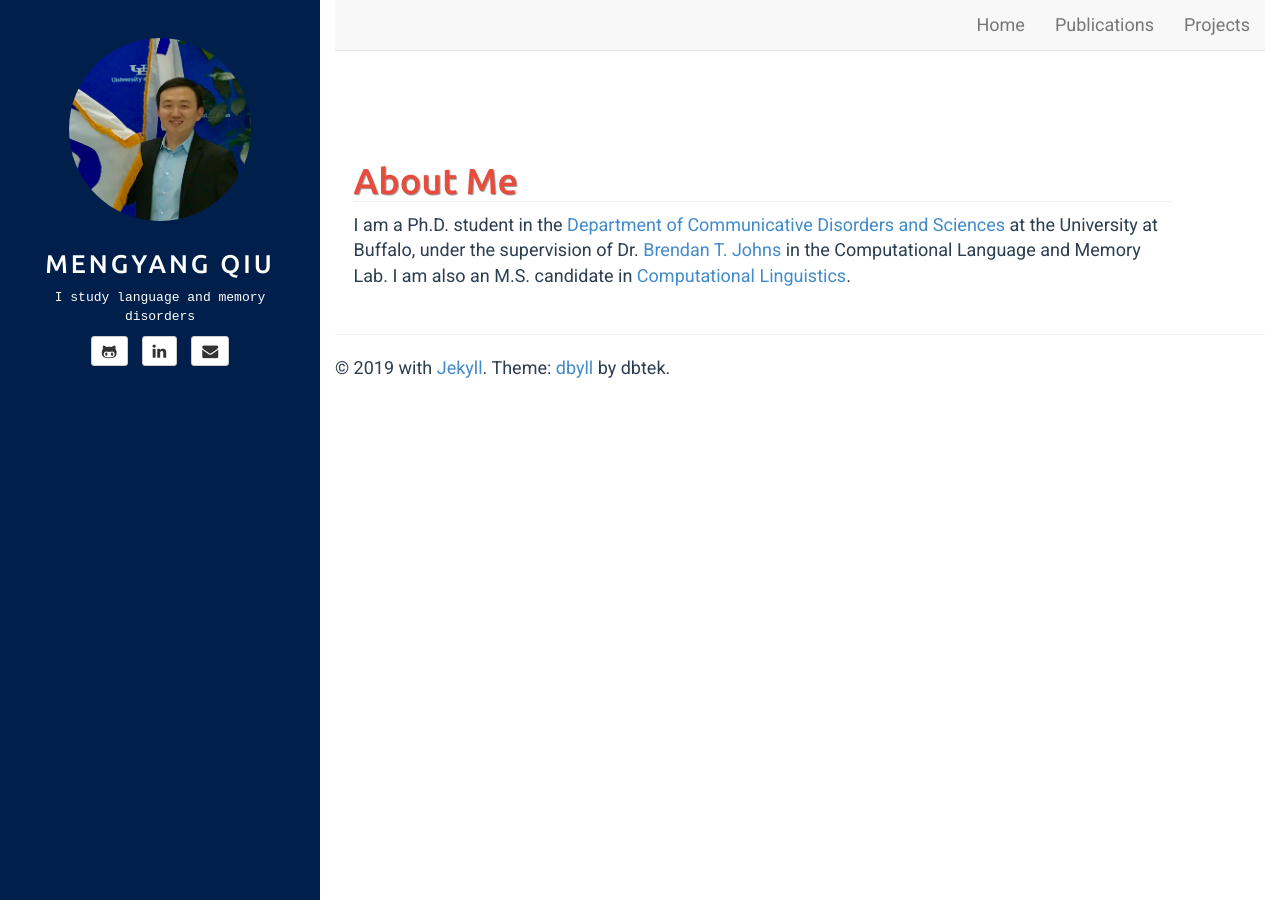
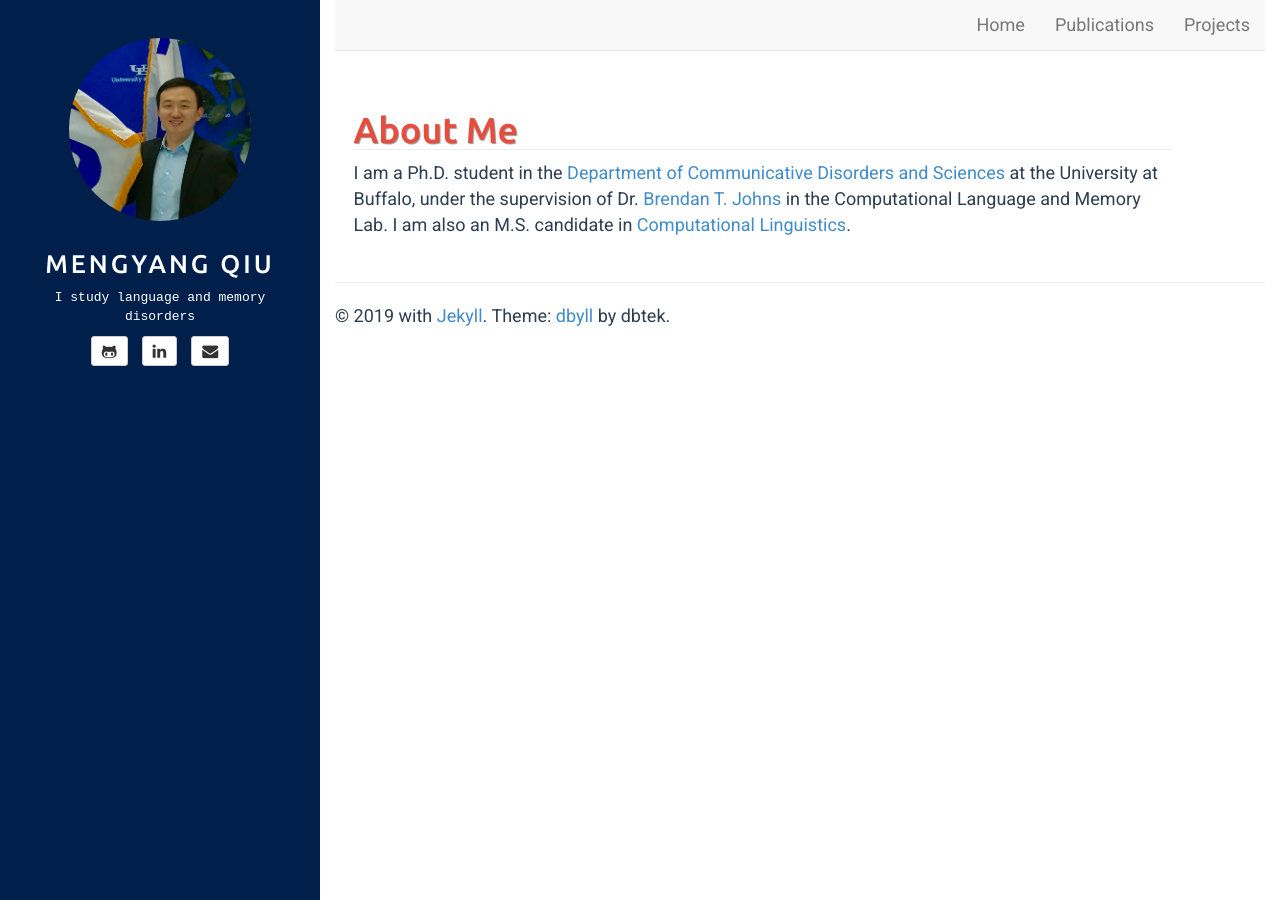
Before and after one commit to mengyangq/mengyangq.github.io, a Jekyll site: the page built from index.html, in a window 1280 px wide. Built offline with Jekyll 4.4.1, drawn with Linux system fonts in a browser that asks for light colours.

Commit message:
Update style.css

```diff
--- a/assets/css/style.css
+++ b/assets/css/style.css
@@ -7,7 +7,7 @@ body{
 
 .home_class{
 	padding-right: 10%;
-	padding-top: 70px;
+	padding-top: 2%;
 	padding-left: 2%;
 }
 
```
